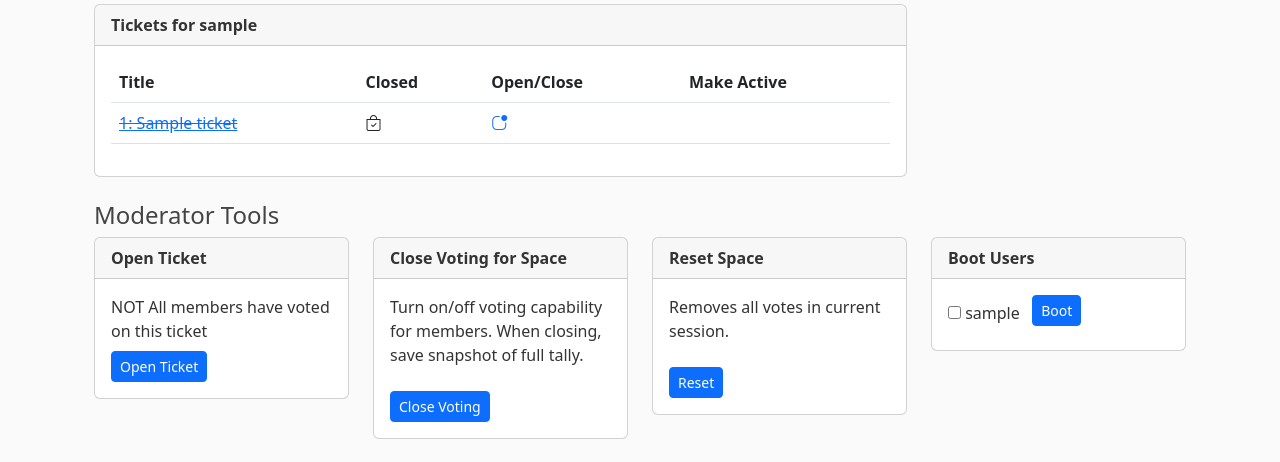
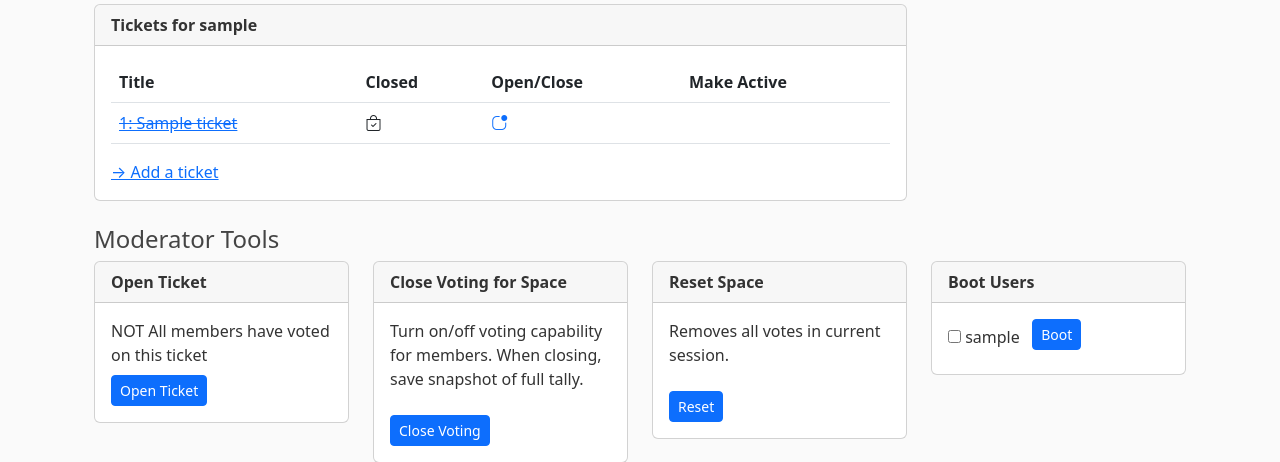
Before and after one commit to shacker/poynter2, a Django app: a page that uses poynter/points/templates/points/_ticket_table.html in a window 1280 px wide. Shown: the part 214-676 px from the top of the page. Run offline with Django 3.2, Linux system fonts and the light colour scheme; a user stored in the database is signed in; tables that the repository leaves empty hold one stand-in row (values such as "Sample post"); parts of the project's set-up code (start-up, migrations or seed data) failed here and were passed over.

Commit message:
Let moderator add ticket on the fly

```diff
--- a/poynter/config/settings.py
+++ b/poynter/config/settings.py
@@ -246,3 +246,6 @@ SESSION_COOKIE_SECURE = False if DEBUG else True
 # Check for upgrades at https://cdnjs.com/libraries/jsoneditor
 JSON_EDITOR_JS = "https://cdnjs.cloudflare.com/ajax/libs/jsoneditor/9.7.4/jsoneditor.min.js"
 JSON_EDITOR_CSS = "https://cdnjs.cloudflare.com/ajax/libs/jsoneditor/9.7.4/jsoneditor.min.css"
+
+# See: http://django-crispy-forms.readthedocs.io/en/latest/install.html#template-packs
+CRISPY_TEMPLATE_PACK = "bootstrap4"
--- a/poynter/points/templates/points/_ticket_table.html
+++ b/poynter/points/templates/points/_ticket_table.html
@@ -35,10 +35,12 @@
                                 {% endif %}
                             </td>
                         {% endif %}
-
                     </tr>
                 {% endfor %}
             </table>
+            {% if user == space.moderator %}
+                <a href="{% url 'points:add_ticket' space.slug %}">&rarr; Add a ticket</a>
+            {% endif %}
 
         </div>
     </div>
--- a/poynter/points/urls.py
+++ b/poynter/points/urls.py
@@ -22,4 +22,5 @@ urlpatterns = [
     path("clear_space_cache/<str:space_name>", views.clear_space_cache, name="clear_space_cache"),
     path("boot_users/<str:space_name>", views.boot_users, name="boot_users"),
     path("tally/single/", views_htmx.tally_single, name="tally_single"),
+    path("add_ticket/<str:space_name>", views.add_ticket, name="add_ticket"),
 ]
--- a/poynter/points/views.py
+++ b/poynter/points/views.py
@@ -2,6 +2,7 @@ from django.contrib.auth.models import User
 from django.core.cache import cache
 from django.shortcuts import get_object_or_404, redirect, render, reverse
 
+from poynter.points.forms import AddTicketForm
 from poynter.points.models import Project, Snapshot, Space, Ticket
 from poynter.points.ops import get_votes_for_space
 
@@ -135,3 +136,25 @@ def clear_space_cache(request, space_name: str):
     cache.delete(space_name)
 
     return redirect(reverse("points:space", kwargs={"space_name": space_name}))
+
+
+def add_ticket(request, space_name: str):
+    "Allow moderator to add a ticket to one their spaces"
+
+    # spaces = Space.objects.filter(moderator=request.user)
+    # Limit to the space we're adding from
+
+    if request.method == "POST":
+        form = AddTicketForm(request.POST)
+        space = get_object_or_404(Space, slug=space_name)
+        if form.is_valid():
+            ticket = form.save(commit=False)
+            ticket.space = space
+            ticket.save()
+            return redirect(reverse("points:space", kwargs={"space_name": space_name}))
+
+    else:
+
+        form = AddTicketForm()
+
+    return render(request, "points/add_ticket.html", {"form": form, "space_name": space_name})
```
Also changed, not shown: poynter/points/forms.py (+10 -0 lines), poynter/points/templates/points/add_ticket.html (added, +17 -0 lines).
